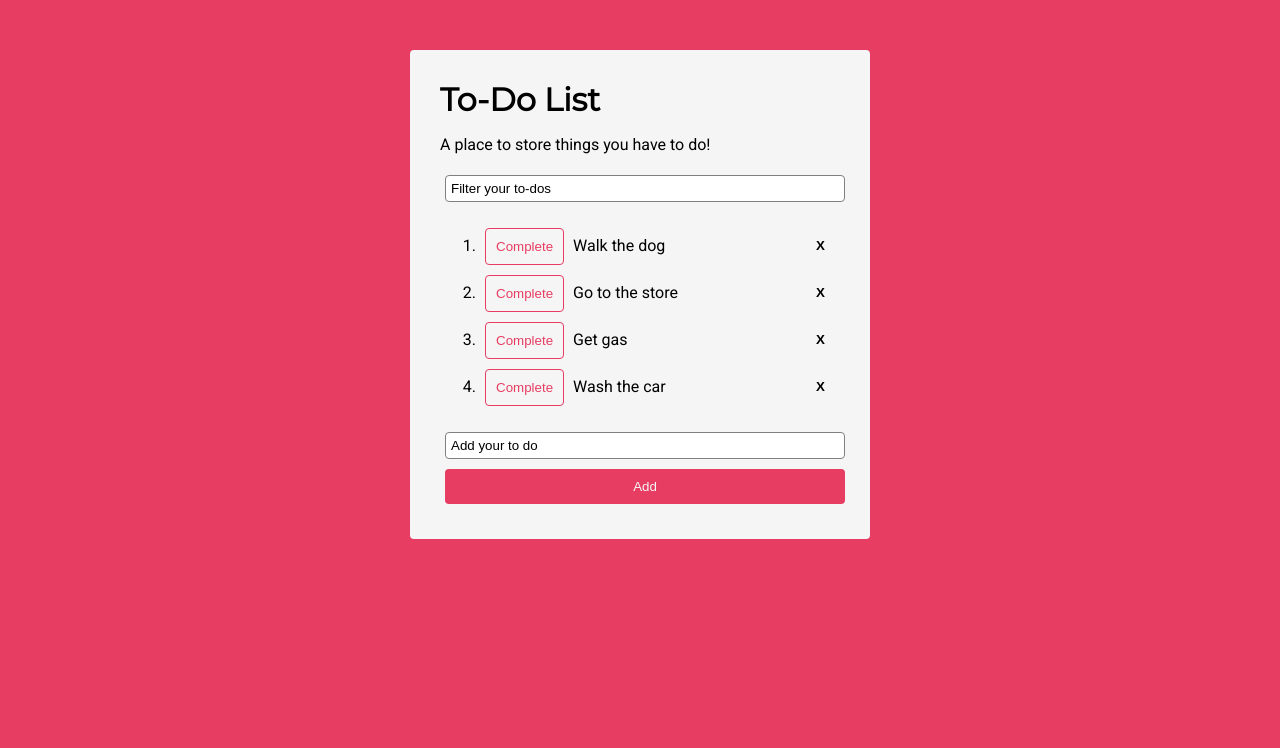
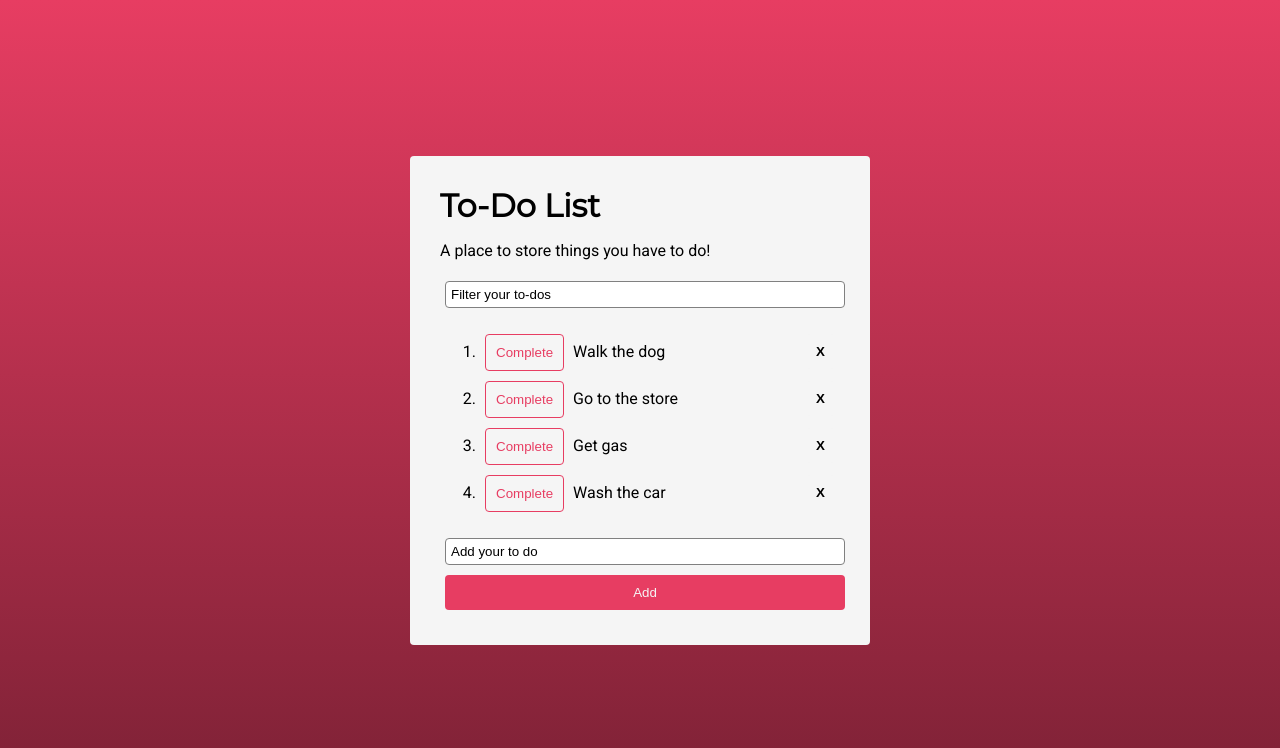
Before and after one commit to linzchang/GC_AngularLab1, an Angular app: page / in a window 1280 px wide. Shown: the top 748 px of the page. Built offline with nearby package versions, Linux system fonts and the light colour scheme.

Commit message:
Added background gradient and updated field to clear when clicked, also added feature to submit a new item when hitting enter

```diff
--- a/src/app/to-do-list/to-do-list.component.html
+++ b/src/app/to-do-list/to-do-list.component.html
@@ -3,7 +3,7 @@
     <div class="inner">
         <h1>To-Do List</h1>
         <p>A place to store things you have to do!</p>
-        <input class="item textbox" [(ngModel)]="filterInput"/>
+        <input class="item textbox" [(ngModel)]="filterInput" (click)="filterInput=''"/>
         <ol>
           <li [ngClass]="item.taskClass" *ngFor="let item of taskList; let i = index">
             <button *ngIf="this.item.isVisible" class="item button" (click)="changeClass(item.complete, i); this.item.isVisible = false">Complete</button>
@@ -11,8 +11,8 @@
             <button *ngIf="this.item.isVisible" class="item removebutton" (click)="removeTask(i)">X</button>
           </li>
         </ol>
-        <input class="item textbox" [(ngModel)]="addItem"/> <br>
-        <button class="item addbutton" (click)="addTask(addItem)">Add</button>
+        <input class="item textbox" [(ngModel)]="addItem" (click)="addItem=''" (keyup.enter)="addTask(addItem)"/> <br>
+        <button class="item addbutton" (click)="addTask(addItem); addItem=''">Add</button>
       </div>
   </div>
 </div>
--- a/src/app/to-do-list/to-do-list.component.scss
+++ b/src/app/to-do-list/to-do-list.component.scss
@@ -6,8 +6,6 @@
     left: 0;
     height: 100%;
     width: 100%;
-    margin-top: 50px;
-    margin-bottom: 30px;
   }
 
   .middle {
--- a/src/styles.scss
+++ b/src/styles.scss
@@ -1,4 +1,11 @@
 /* You can add global styles to this file, and also import other style files */
+html {
+    height: 100%;
+}
 body {
-    background-color: #E73D62;
+    background-image: linear-gradient(#E73D62, #7c2135);
+    height: 100%;
+    margin: 0;
+    background-repeat: no-repeat;
+    background-attachment: fixed;
 }
```
